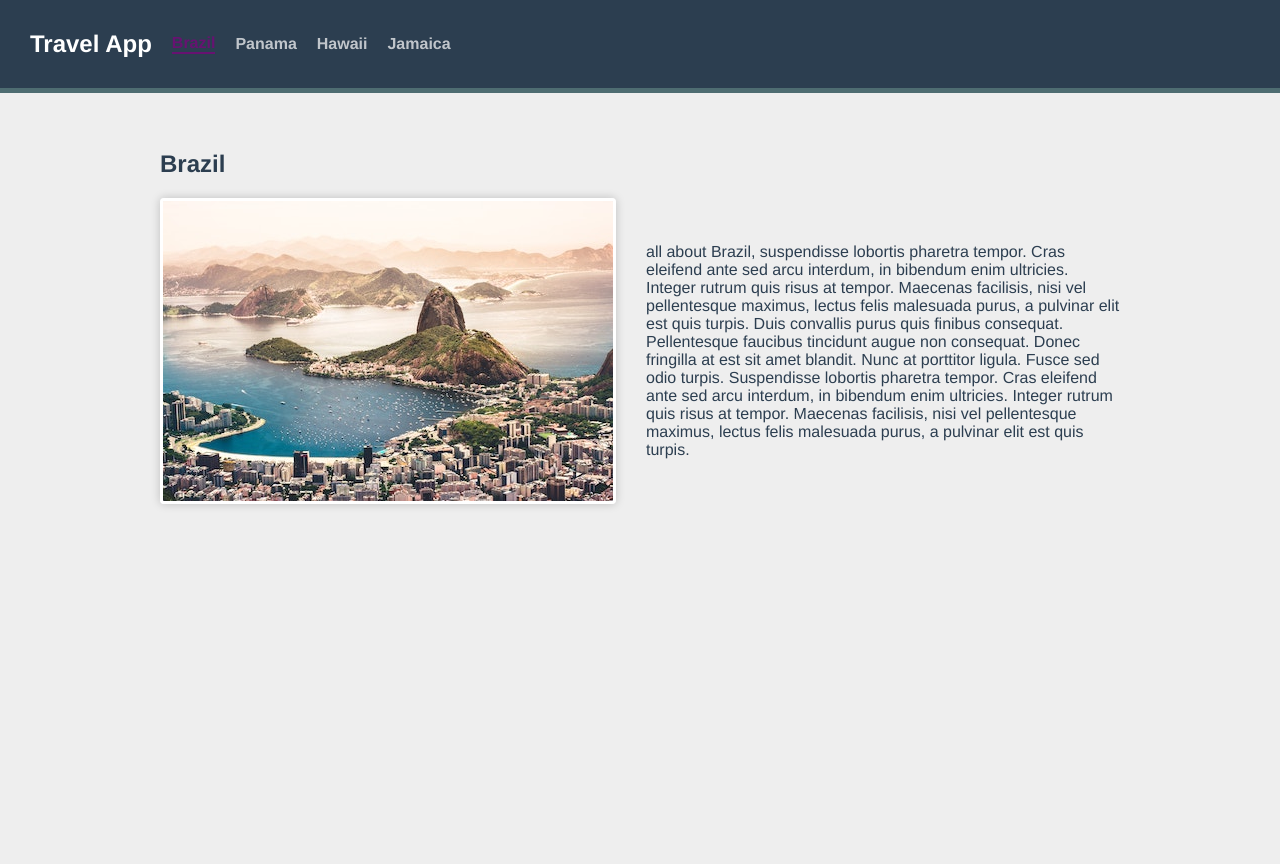
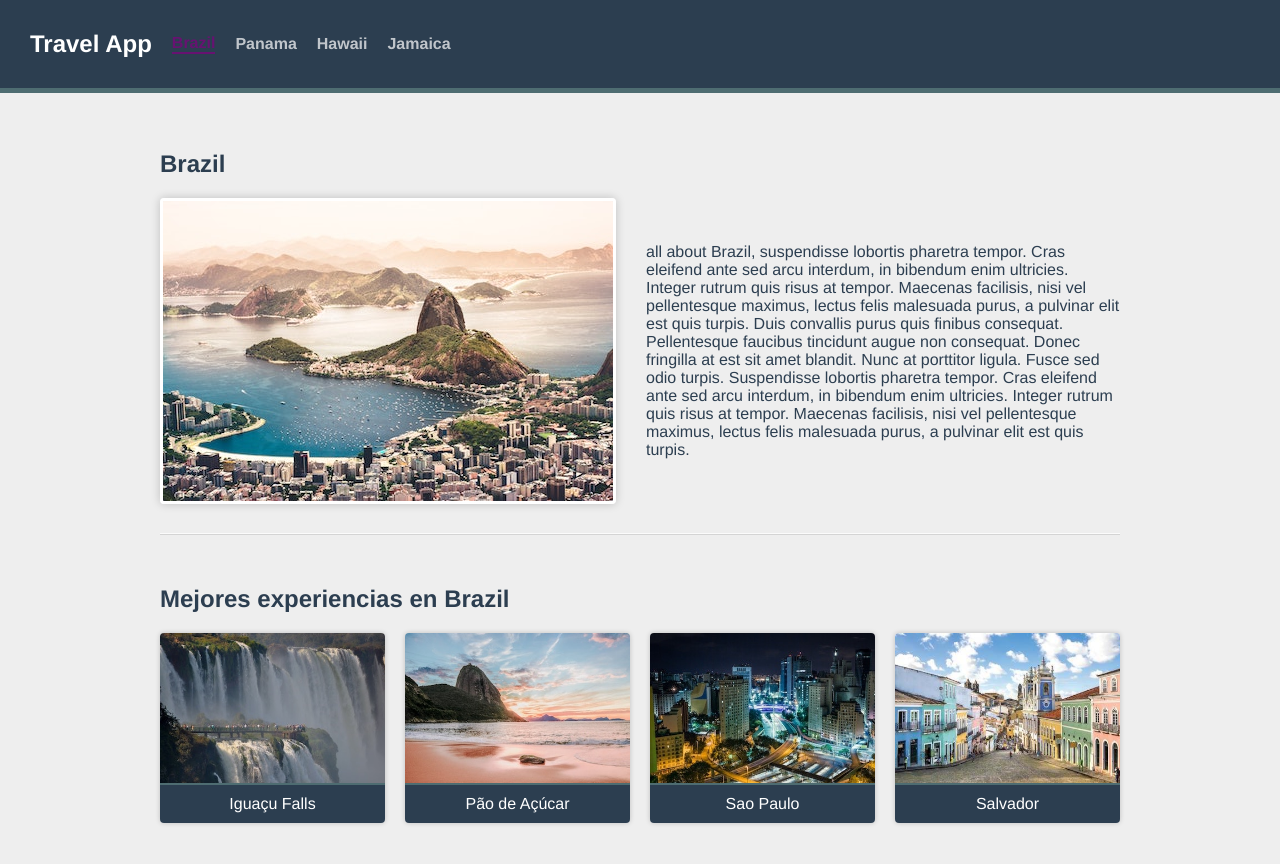
Before and after one commit to HugoBzn/v3-router, a Vue app: page /destination/1/brazil in a window 1280 px wide. Shown: the top 864 px of the page. Before the commit the page ends 800 px from the top, so only its background shows below. Built offline with nearby package versions, Linux system fonts and the light colour scheme.

Commit message:
Experience cards

```diff
--- /dev/null
+++ b/src/components/ExperienceCard.vue
@@ -0,0 +1,19 @@
+<script>
+export default {
+  props: {
+    experience: {
+      type: Object,
+      required: true,
+    },
+  },
+};
+</script>
+
+<template>
+  <div class="card">
+    <img :src="`/images/${experience.image}`" :alt="experience.name" />
+    <span class="card__text">
+      {{ experience.name }}
+    </span>
+  </div>
+</template>
--- a/src/views/DestinationShow.vue
+++ b/src/views/DestinationShow.vue
@@ -1,36 +1,49 @@
 <script>
 // Importando datos
-import sourceData from '@/data.json'
+import sourceData from "@/data.json";
+// Importando componente
+import ExperienceCard from "@/components/ExperienceCard.vue";
 
 export default {
+  components: {
+    ExperienceCard,
+  },
   props: {
     id: {
       type: Number,
-      required: true
-    }
+      required: true,
+    },
   },
   computed: {
     destination() {
-      return sourceData.destinations.find(destination => {
-        return destination.id === this.id })
-    }
-  }
-}
+      return sourceData.destinations.find((destination) => {
+        return destination.id === this.id;
+      });
+    },
+  },
+};
 </script>
 
 <template>
   <section class="destination">
     <h1>{{ destination.name }}</h1>
     <div class="destination-details">
-            <img
-            :src="`/images/${destination.image}`"
-            :alt="destination.name">
+      <img :src="`/images/${destination.image}`" :alt="destination.name" />
       <p>
         {{ destination.description }}
       </p>
     </div>
   </section>
+  <section class="experiences">
+    <h2>Mejores experiencias en {{ destination.name }}</h2>
+    <div class="cards">
+      <experience-card
+      v-for="experience in destination.experiences"
+      :key="experience.slug"
+      :experience="experience"
+      />
+    </div>
+  </section>
 </template>
 
-<style lang="scss" scoped>
-</style>
+<style lang="scss" scoped></style>
```
Lines whose indentation alone changed are shown as unchanged.
